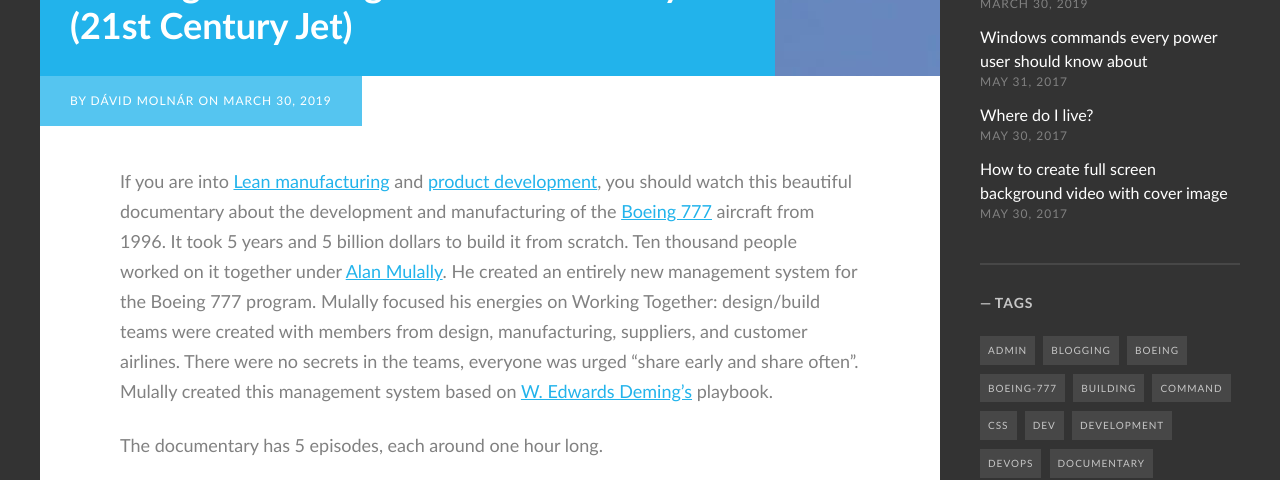
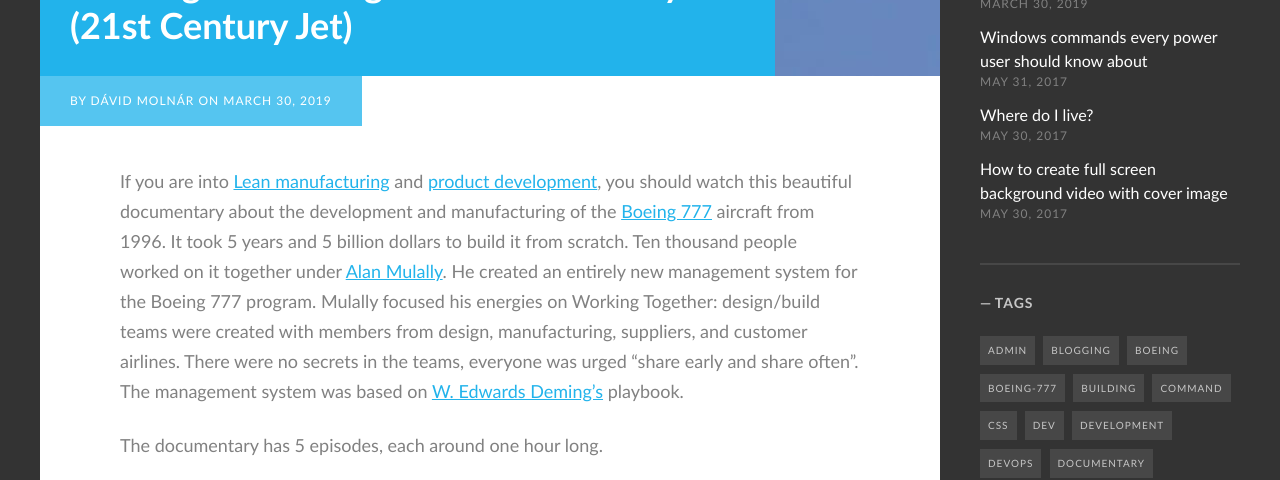
Before and after one commit to mdavid626/blog, a Jekyll site: the page built from _posts/2019-03-30-Boeing-777-documentary.md, in a window 1280 px wide and 900 px high, scrolled down 768 px, cut to the strip 0-480 px from the top of the window. Built offline with Jekyll 4.4.1, drawn with Linux system fonts in a browser that asks for light colours; some web fonts are replaced; comment, search, counter and statistics services are not loaded.

Commit message:
Update 2019-03-30-Boeing-777-documentary.md

```diff
--- a/_posts/2019-03-30-Boeing-777-documentary.md
+++ b/_posts/2019-03-30-Boeing-777-documentary.md
@@ -6,7 +6,7 @@
 tags: [boeing, boeing-777, triple-7, building, mullaly, lean, engineering, development, documentary]
 ---
 
-If you are into [Lean manufacturing](https://en.wikipedia.org/wiki/Lean_manufacturing) and [product development](https://en.wikipedia.org/wiki/Lean_product_development), you should watch this beautiful documentary about the development and manufacturing of the [Boeing 777](https://en.wikipedia.org/wiki/Boeing_777) aircraft from 1996. It took 5 years and 5 billion dollars to build it from scratch. Ten thousand people worked on it together under [Alan Mulally](https://en.wikipedia.org/wiki/Alan_Mulally). He created an entirely new management system for the Boeing 777 program. Mulally focused his energies on Working Together: design/build teams were created with members from design, manufacturing, suppliers, and customer airlines. There were no secrets in the teams, everyone was urged "share early and share often". Mulally created this management system based on [W. Edwards Deming's](https://en.wikipedia.org/wiki/W._Edwards_Deming) playbook.
+If you are into [Lean manufacturing](https://en.wikipedia.org/wiki/Lean_manufacturing) and [product development](https://en.wikipedia.org/wiki/Lean_product_development), you should watch this beautiful documentary about the development and manufacturing of the [Boeing 777](https://en.wikipedia.org/wiki/Boeing_777) aircraft from 1996. It took 5 years and 5 billion dollars to build it from scratch. Ten thousand people worked on it together under [Alan Mulally](https://en.wikipedia.org/wiki/Alan_Mulally). He created an entirely new management system for the Boeing 777 program. Mulally focused his energies on Working Together: design/build teams were created with members from design, manufacturing, suppliers, and customer airlines. There were no secrets in the teams, everyone was urged "share early and share often". The management system was based on [W. Edwards Deming's](https://en.wikipedia.org/wiki/W._Edwards_Deming) playbook.
 
 The documentary has 5 episodes, each around one hour long.
 
```
